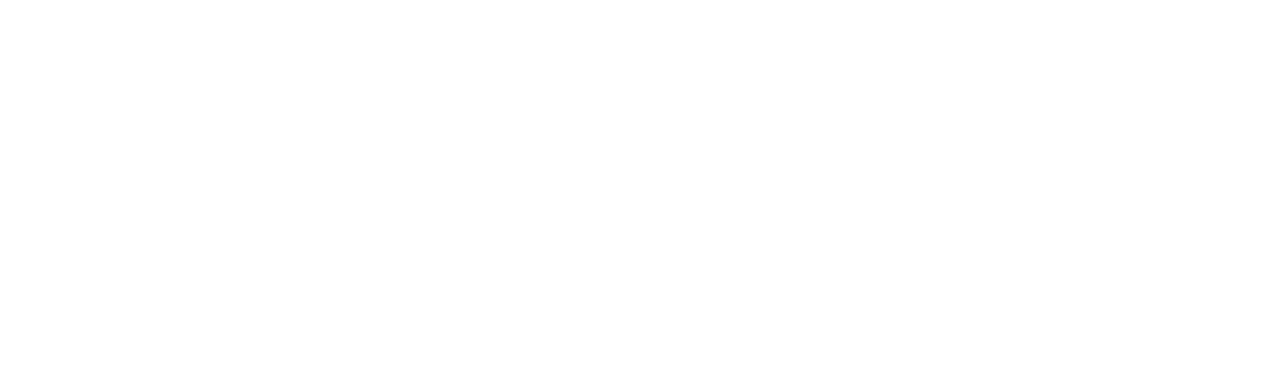
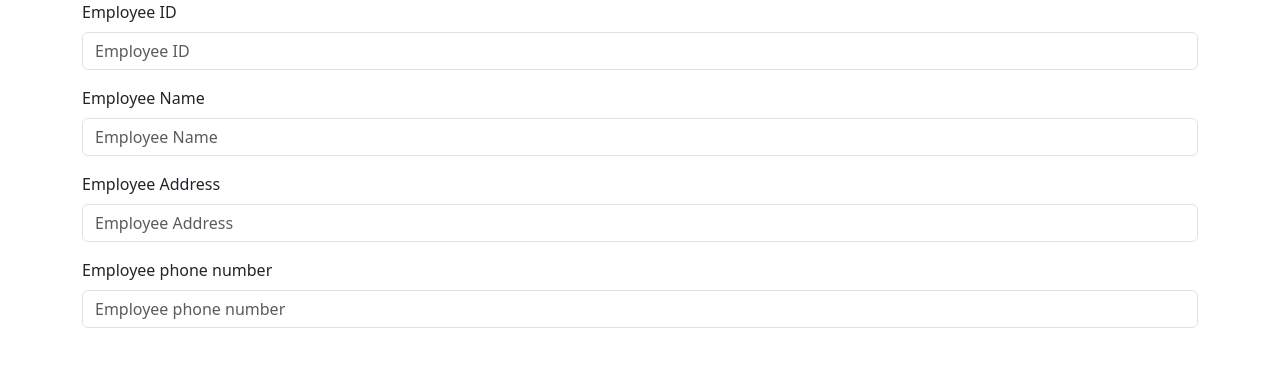
Before and after one commit to ImashaKumarasinghe/EmployeeMS_frontend, a plain HTML site: page index.html in a window 1280 px wide. Drawn offline with nearby package versions, Linux system fonts and the light colour scheme.

Commit message:
include basic input fields

```diff
--- a/index.html
+++ b/index.html
@@ -5,8 +5,26 @@
     <title>Title</title><link href="https://cdn.jsdelivr.net/npm/bootstrap@5.3.8/dist/css/bootstrap.min.css" rel="stylesheet" integrity="sha384-sRIl4kxILFvY47J16cr9ZwB07vP4J8+LH7qKQnuqkuIAvNWLzeN8tE5YBujZqJLB" crossorigin="anonymous">
 
 </head>
-<script src="https://cdn.jsdelivr.net/npm/bootstrap@5.3.8/dist/js/bootstrap.bundle.min.js" integrity="sha384-FKyoEForCGlyvwx9Hj09JcYn3nv7wiPVlz7YYwJrWVcXK/BmnVDxM+D2scQbITxI" crossorigin="anonymous"></script>
+   <script src="https://cdn.jsdelivr.net/npm/bootstrap@5.3.8/dist/js/bootstrap.bundle.min.js" integrity="sha384-FKyoEForCGlyvwx9Hj09JcYn3nv7wiPVlz7YYwJrWVcXK/BmnVDxM+D2scQbITxI" crossorigin="anonymous"></script>
 <body>
+<div class="container" mt="6" col="6">
+    <div class="mb-3">
+        <label for="exampleFormControlInput1" class="form-label">Employee ID</label>
+        <input type="text" class="form-control" id="exampleFormControlInput1" placeholder="Employee ID">
+    </div>
+    <div class="mb-3">
+        <label for="exampleFormControlInput2" class="form-label">Employee Name</label>
+        <input type="text" class="form-control" id="exampleFormControlInput2" placeholder="Employee Name">
+    </div>
+    <div class="mb-3">
+        <label for="exampleFormControlInput3" class="form-label">Employee Address</label>
+        <input type="text" class="form-control" id="exampleFormControlInput3" placeholder="Employee Address">
+    </div>
+    <div class="mb-3">
+        <label for="exampleFormControlInput4" class="form-label">Employee phone number</label>
+        <input type="number" class="form-control" id="exampleFormControlInput4" placeholder="Employee phone number">
+    </div>
+</div>
 
 </body>
 </html>
```
